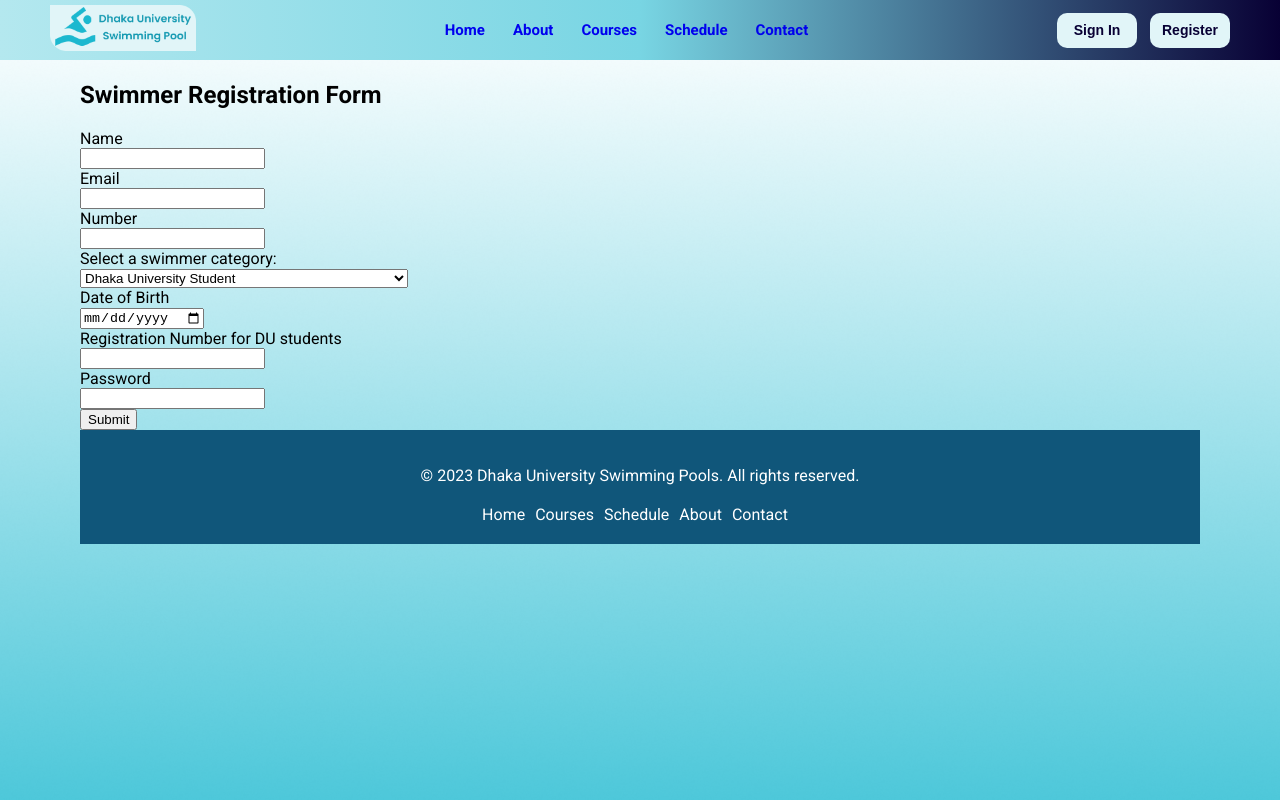
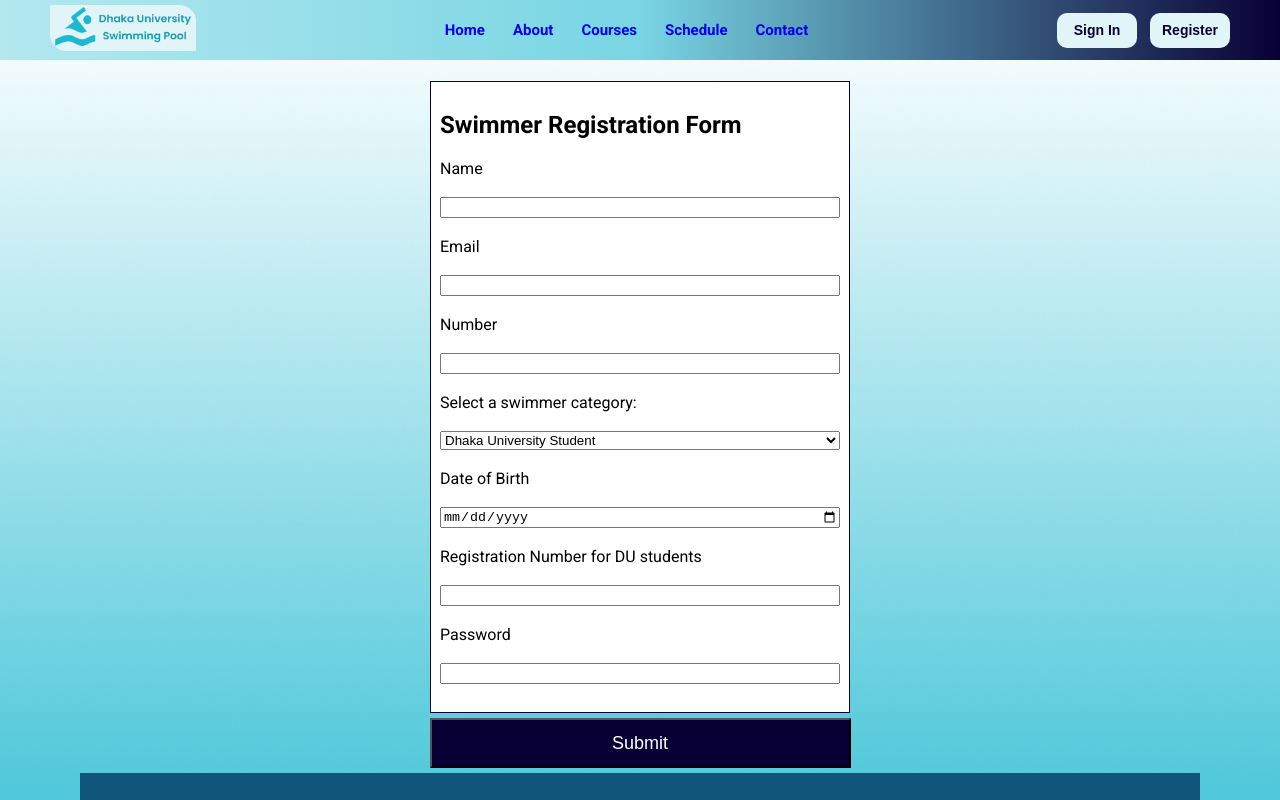
Before and after one commit to EFTY1309/SPL-2, a React (Vite) app in the folder frontend/: page /register in a window 1280 px wide. Both pictures are taken after a click on the button "Swimmer Registration". Shown: the top 800 px of the page. Built offline with nearby package versions, Linux system fonts and the light colour scheme.

Commit message:
basic signup registration added

```diff
--- a/frontend/src/pages/CSS/Register.css
+++ b/frontend/src/pages/CSS/Register.css
@@ -15,3 +15,25 @@
     cursor: pointer;
     border-radius: 5px;
 }
+.swimmer-registration{
+    display: flex;
+    justify-content: center;
+    flex-direction: column;
+    background-color: white;
+    height: 60%;
+    width: 400px; /* Set the width of the div */
+    margin: 0 auto;
+    border: 1px solid #080034;
+    padding: 9px;
+}
+.submit {
+    width: 421px; /* Adjust width as needed */
+    height: 50px; /* Adjust height as needed */
+    font-size: 18px; /* Adjust text size as needed */
+    margin: 0 auto; /* Horizontally center the button */
+    display: block; /* Ensure the button is displayed as a block element */
+    background-color: #080034;
+    color:white;
+    margin-top: 5px;
+    margin-bottom: 5px;
+  }
--- a/frontend/src/pages/Register.jsx
+++ b/frontend/src/pages/Register.jsx
@@ -116,7 +116,7 @@ const handleInputChange = (event) => {
     switch (registrationType) {
       case 'swimmer':
         return (
-          <div>
+          <div className='swimmer-registration' >
             <h2>Swimmer Registration Form</h2>
             <label htmlFor="swimmerName">Name</label><br/>
             <input type="text" value={swimmerData.name} id="swimmerName" name="name" onChange={handleInputChange}  required /><br/>
@@ -144,7 +144,7 @@ const handleInputChange = (event) => {
         );
       case 'admin':
         return (
-          <div>
+          <div className='swimmer-registration' >
             <h2>Admin Registration Form</h2>
             <label htmlFor="adminName">Name</label><br/>
             <input type="text" value={adminData.name} id="adminName" name="name" onChange={handleInputChange} /><br/>
@@ -183,7 +183,7 @@ const handleInputChange = (event) => {
         </div>
       )}
       {registrationType && renderForm()}
-      {registrationType && <button  onClick={signup}>Submit</button>}
+      {registrationType && <button className='submit'  onClick={signup}>Submit</button>}
     </div>
   );
 }
--- a/frontend/src/pages/SignIn.jsx
+++ b/frontend/src/pages/SignIn.jsx
@@ -29,7 +29,7 @@ const SignIn = () => {
 
  if(responseData.success){
    localStorage.setItem('auth-token',responseData.token);
-   window.location.replace("/");
+   window.location.replace("/home");
  }
  else{
    alert(responseData.errors)
```
